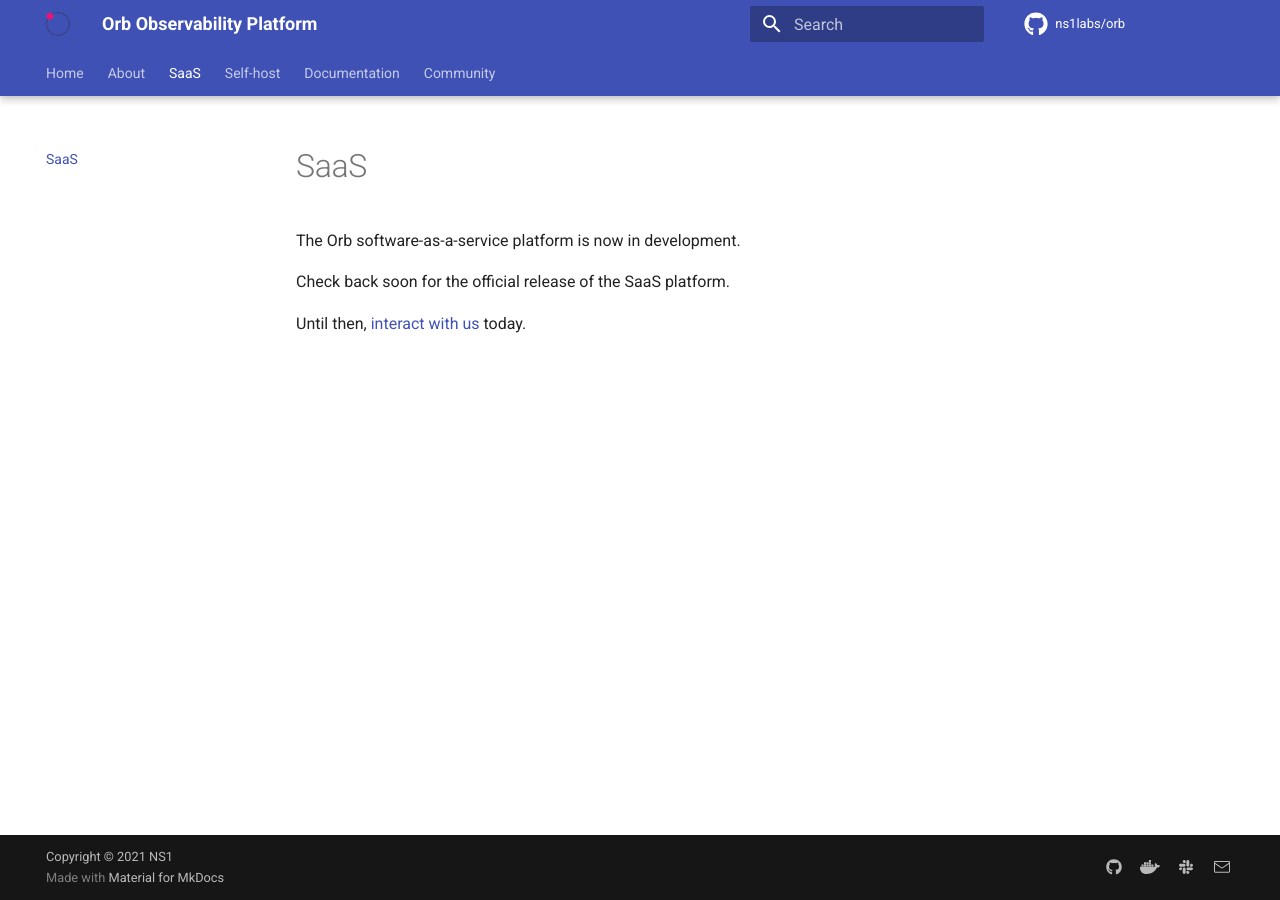
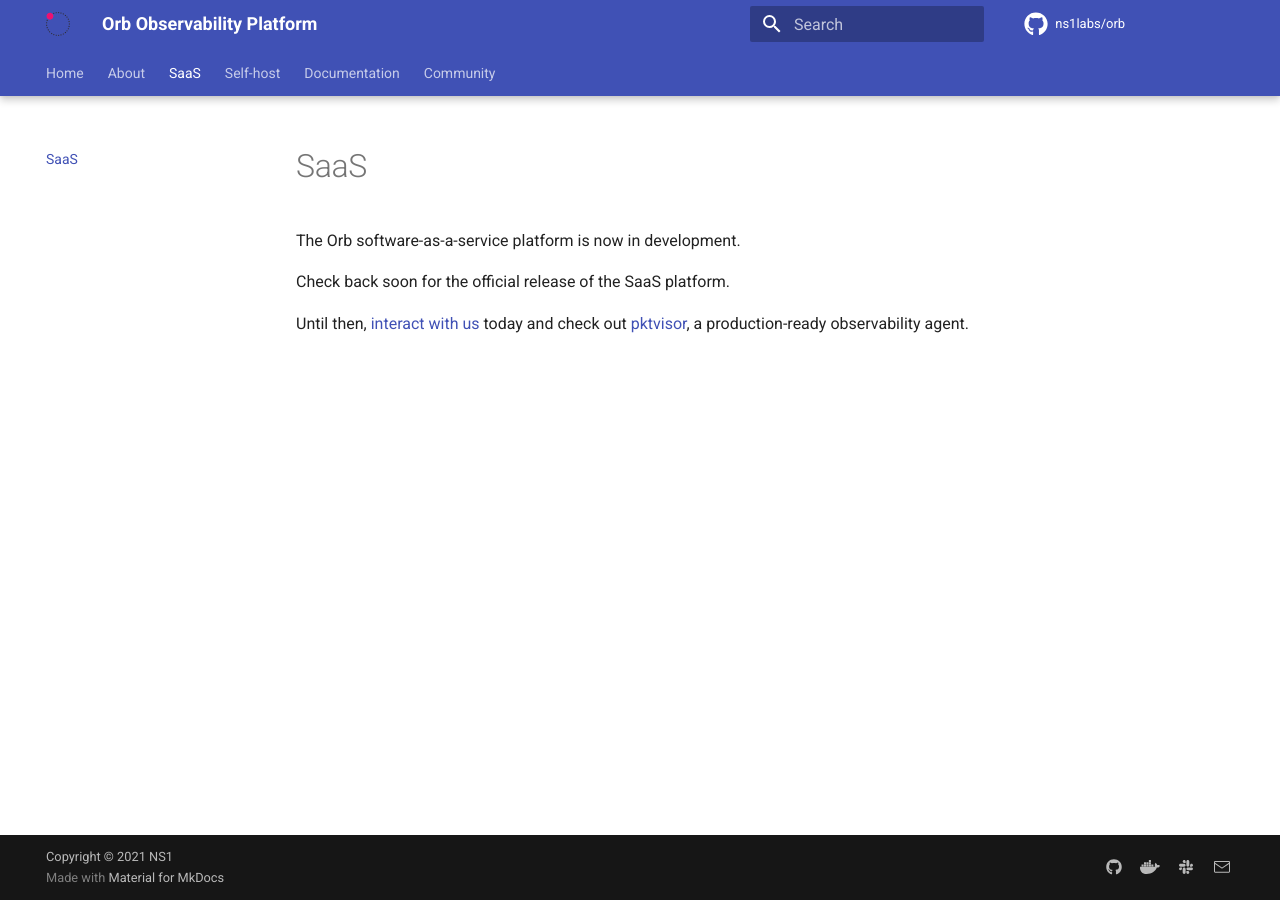
Before and after one commit to orb-community/orb-website, an MkDocs documentation site: the page built from docs/saas.md, in a window 1280 px wide. Built offline with MkDocs 1.6.1 and Material for MkDocs 9.7.7, drawn with Linux system fonts in a browser that asks for light colours; comment, search, counter and statistics services are not loaded.

Commit message:
added pktvisor mention

```diff
--- a/docs/saas.md
+++ b/docs/saas.md
@@ -2,4 +2,4 @@
 
 Check back soon for the official release of the SaaS platform.
 
-Until then, [interact with us](https://getorb.io/contact/) today.
+Until then, [interact with us](https://getorb.io/contact/) today and check out [pktvisor](https://pktvisor.dev/), a production-ready observability agent.
```
